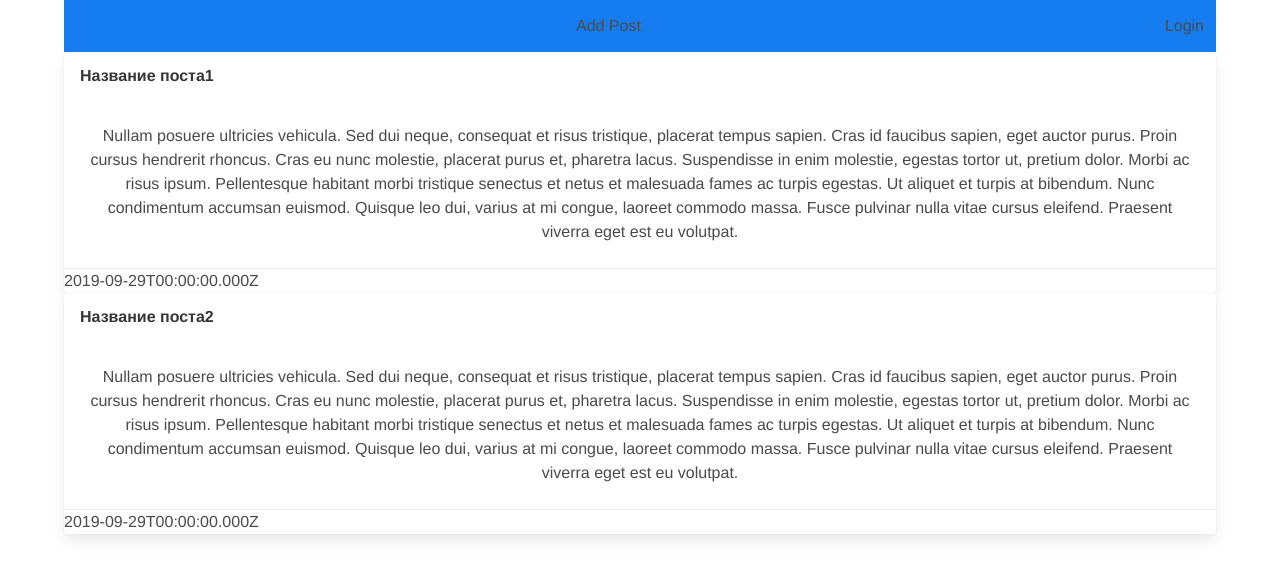
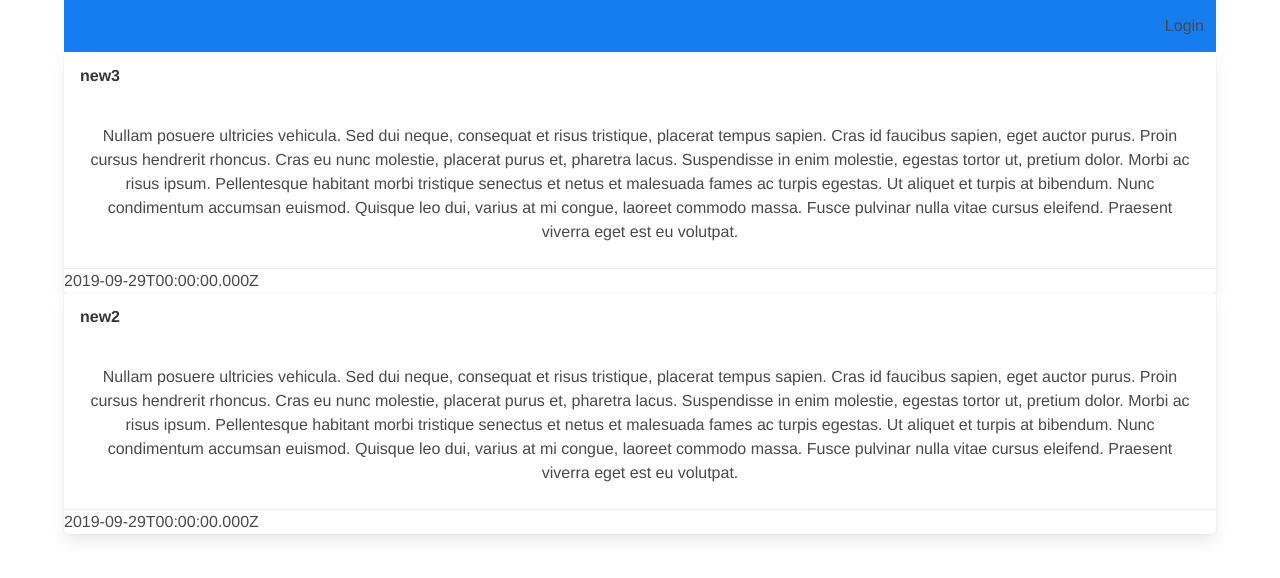
Before and after one commit to romanxlee/auth-form, a Vue app: page / in a window 1280 px wide. Shown: the top 578 px of the page. Built offline with nearby package versions, Linux system fonts and the light colour scheme; data requests are answered from the project's data file.

Commit message:
add editing of posts

```diff
--- a/db.json
+++ b/db.json
@@ -16,7 +16,7 @@
   "posts": [
     {
       "id": 1,
-      "title": "Название поста1",
+      "title": "new3",
       "description": "Nullam posuere ultricies vehicula. Sed dui neque, consequat et risus tristique, placerat tempus sapien. Cras id faucibus sapien, eget auctor purus. Proin cursus hendrerit rhoncus. Cras eu nunc molestie, placerat purus et, pharetra lacus. Suspendisse in enim molestie, egestas tortor ut, pretium dolor. Morbi ac risus ipsum. Pellentesque habitant morbi tristique senectus et netus et malesuada fames ac turpis egestas. Ut aliquet et turpis at bibendum. Nunc condimentum accumsan euismod. Quisque leo dui, varius at mi congue, laoreet commodo massa. Fusce pulvinar nulla vitae cursus eleifend. Praesent viverra eget est eu volutpat.",
       "claps": 26,
       "createdAt": "2019-09-29T00:00:00.000Z",
@@ -25,9 +25,9 @@
     },
     {
       "id": 2,
-      "title": "Название поста2",
+      "title": "new2",
       "description": "Nullam posuere ultricies vehicula. Sed dui neque, consequat et risus tristique, placerat tempus sapien. Cras id faucibus sapien, eget auctor purus. Proin cursus hendrerit rhoncus. Cras eu nunc molestie, placerat purus et, pharetra lacus. Suspendisse in enim molestie, egestas tortor ut, pretium dolor. Morbi ac risus ipsum. Pellentesque habitant morbi tristique senectus et netus et malesuada fames ac turpis egestas. Ut aliquet et turpis at bibendum. Nunc condimentum accumsan euismod. Quisque leo dui, varius at mi congue, laoreet commodo massa. Fusce pulvinar nulla vitae cursus eleifend. Praesent viverra eget est eu volutpat.",
-      "claps": 25,
+      "claps": 26,
       "createdAt": "2019-09-29T00:00:00.000Z",
       "updateAt": "2021-06-19T22:17:36.666Z",
       "postNumber": 2
--- a/src/App.vue
+++ b/src/App.vue
@@ -4,7 +4,10 @@
       @modal-login-open="modalLoginOpen = true"
       @modal-add-open="modalAddOpen = true"
     />
-    <PostsList :key="addPost"/>
+    <PostsList
+      :key="addPost"
+      @edit-post="getEditData"
+    />
     <ModalLogin
       :class="{ 'is-active' : modalLoginOpen}"
       @modal-close="modalLoginOpen = false"
@@ -12,6 +15,14 @@
     <ModalAddPost
       :class="{ 'is-active': modalAddOpen}"
       @modal-close="modalAddOpen = false"
+      @add-post="addPost = !addPost"
+    />
+    <ModalEdit
+      :class="{ 'is-active' : modalEditOpen}"
+      :title="postTitle"
+      :description="postDescription"
+      :number="postNumber"
+      @modal-close="modalEditOpen = false"
       @add-post="addPost = !addPost"
     />
   </div>
@@ -22,6 +33,7 @@ import VNavbar from '@/components/VNavbar'
 import PostsList from '@/components/PostsList'
 import ModalLogin from '@/components/ModalLogin'
 import ModalAddPost from '@/components/ModalAddPost'
+import ModalEdit from '@/components/ModalEdit'
 
 export default {
   name: 'App',
@@ -30,15 +42,28 @@ export default {
       posts: [],
       modalLoginOpen: false,
       modalAddOpen: false,
-      addPost: false
+      modalEditOpen: false,
+      addPost: false,
+      postTitle: '',
+      postDescription: '',
+      postNumber: 0
     }
   },
   components: {
     VNavbar,
     PostsList,
     ModalLogin,
-    ModalAddPost
+    ModalAddPost,
+    ModalEdit
   },
+  methods: {
+    getEditData(title, description, number) {
+      this.modalEditOpen = true
+      this.postTitle = title
+      this.postDescription = description
+      this.postNumber = number
+    }
+  }
 }
 </script>
 
--- /dev/null
+++ b/src/components/ModalEdit.vue
@@ -0,0 +1,68 @@
+<template>
+  <div class="modal">
+    <div class="modal-background"></div>
+    <div class="modal-content">
+      <div class="modal-card">
+      <section class="modal-card-body">
+        <div class="field" label="Title">
+          <input
+            v-model="title"
+            type="text"
+            placeholder="Title"
+            required
+          >
+        </div>
+
+        <div class="field" label="Description">
+          <input
+            v-model="description"
+            type="textarea"
+            placeholder="Description"
+            required
+          >
+        </div>
+      </section>
+
+      <button
+        @click="editPost"
+        class="button"
+        label="Add"
+        type="is-primary">
+        Edit
+      </button>
+      </div>
+    </div>
+    <button @click="$emit('modal-close')" class="modal-close is-large" aria-label="close"></button>
+  </div>
+</template>
+
+<script>
+import axios from 'axios'
+export default {
+  props: {
+    title: String,
+    description: String,
+    number: Number
+  },
+  /* data() {
+    return {
+      postTitle: this.title,
+      postDescription: this.description
+    }
+  }, */
+  methods: {
+    editPost() {
+      axios.patch('http://localhost:3000/posts/' + this.number, {
+        title: this.title,
+        description: this.description
+      })
+      this.$emit('modal-close')
+      this.$emit('add-post')
+    }
+  }
+}
+</script>
+
+<style>
+
+</style>
--- a/src/components/PostsList.vue
+++ b/src/components/PostsList.vue
@@ -5,6 +5,7 @@
       :key="post.id"
       :postData="post"
       @delete-post="deletePost"
+      @edit-post="$emit('edit-post', post.title, post.description, post.postNumber)"
     />
   </div>
 </template>
@@ -16,7 +17,7 @@ import axios from 'axios';
 export default {
   data() {
     return {
-      posts: []
+      posts: [],
     }
   },
   components: {
--- a/src/components/VNavbar.vue
+++ b/src/components/VNavbar.vue
@@ -1,6 +1,6 @@
 <template>
   <nav class="navbar is-info">
-    <a class="navbar-item navbar-end"
+    <a v-if="this.$store.state.role==='writer'" class="navbar-item navbar-end"
       @click="$emit('modal-add-open')"
     >
       Add Post
--- a/src/components/VPost.vue
+++ b/src/components/VPost.vue
@@ -8,6 +8,12 @@
           <img src="../assets/claps.png">
         </figure>
         {{postData.claps}}
+      </button>
+      <button
+      v-if="this.$store.state.role === 'writer'"
+      @click="$emit('edit-post', postData.title, postData.description, postData.postNumber)"
+      class="button">
+        Edit
       </button>
       <button v-if="this.$store.state.role === 'writer'" @click="$emit('delete-post', postData.postNumber)" class="button">
         Delete
```
